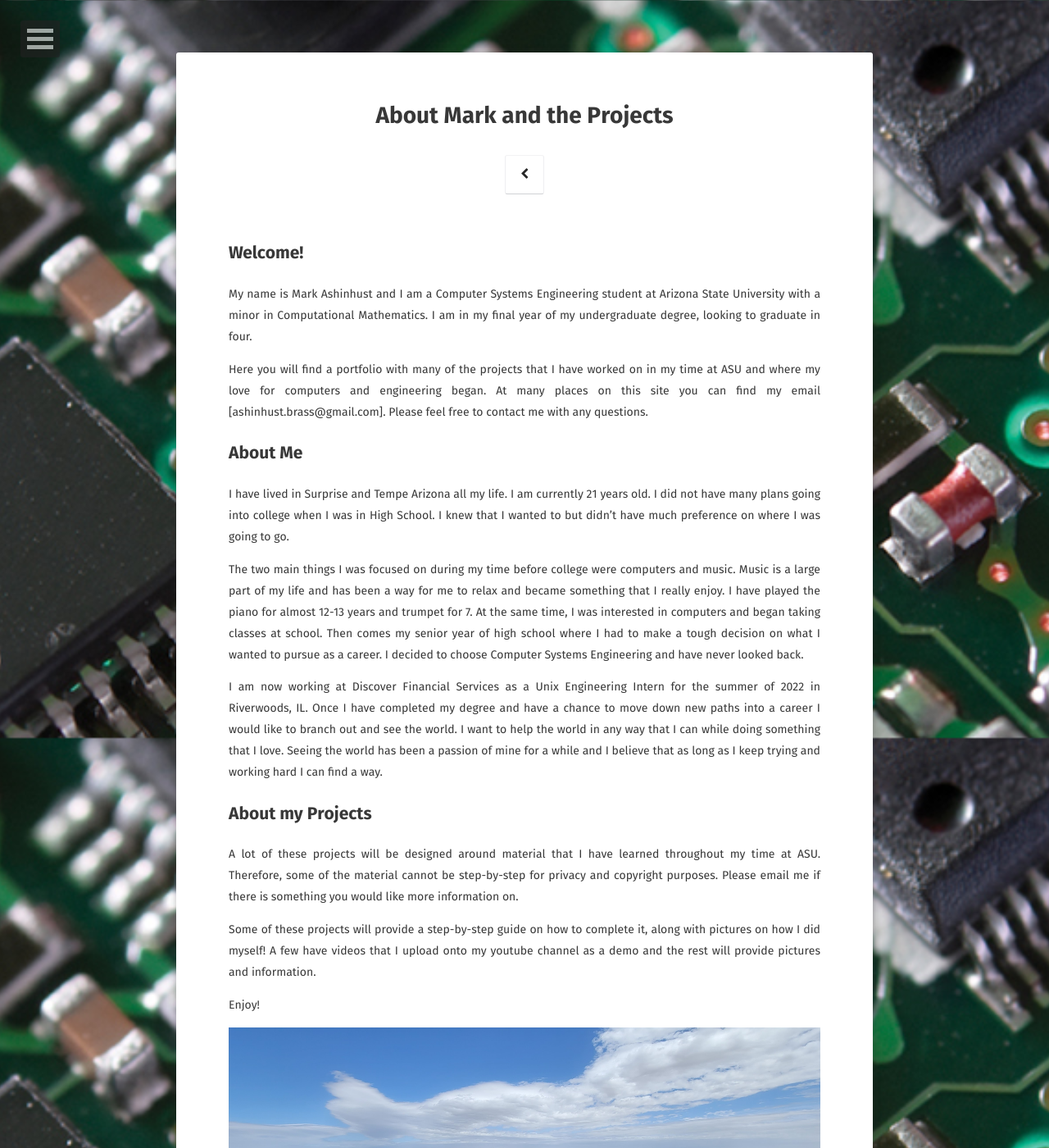
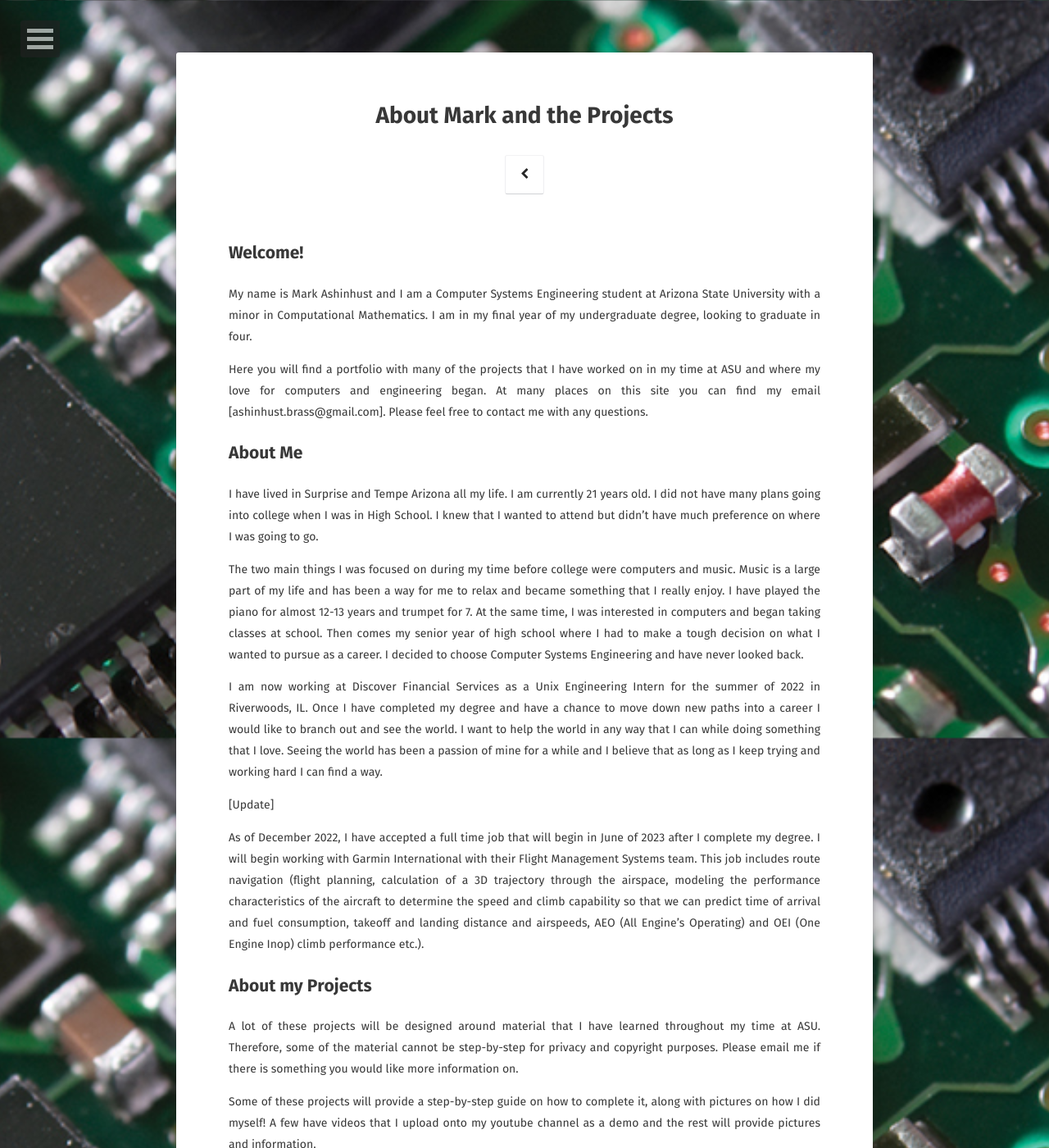
Before and after one commit to Markay12/MarkInfo-Projects, a Jekyll site: the page built from about/index.md, in a window 1280 px wide and 1400 px high. Shown: the whole window at 82% size. Built offline with Jekyll 4.4.1, drawn with Linux system fonts in a browser that asks for light colours; some web fonts are replaced.

Commit message:
update bio

```diff
--- a/about/index.md
+++ b/about/index.md
@@ -14,11 +14,15 @@ Here you will find a portfolio with many of the projects that I have worked on i
 
 ## About Me
 
-I have lived in Surprise and Tempe Arizona all my life. I am currently 21 years old. I did not have many plans going into college when I was in High School. I knew that I wanted to but didn't have much preference on where I was going to go.
+I have lived in Surprise and Tempe Arizona all my life. I am currently 21 years old. I did not have many plans going into college when I was in High School. I knew that I wanted to attend but didn't have much preference on where I was going to go.
 
 The two main things I was focused on during my time before college were computers and music. Music is a large part of my life and has been a way for me to relax and became something that I really enjoy. I have played the piano for almost 12-13 years and trumpet for 7. At the same time, I was interested in computers and began taking classes at school. Then comes my senior year of high school where I had to make a tough decision on what I wanted to pursue as a career. I decided to choose Computer Systems Engineering and have never looked back.
 
 I am now working at Discover Financial Services as a Unix Engineering Intern for the summer of 2022 in Riverwoods, IL. Once I have completed my degree and have a chance to move down new paths into a career I would like to branch out and see the world. I want to help the world in any way that I can while doing something that I love. Seeing the world has been a passion of mine for a while and I believe that as long as I keep trying and working hard I can find a way.
+
+[Update]
+
+As of December 2022, I have accepted a full time job that will begin in June of 2023 after I complete my degree. I will begin working with Garmin International with their Flight Management Systems team. This job includes route navigation (flight planning, calculation of a 3D trajectory through the airspace, modeling the performance characteristics of the aircraft to determine the speed and climb capability so that we can predict time of arrival and fuel consumption, takeoff and landing distance and airspeeds, AEO (All Engine's Operating) and OEI (One Engine Inop) climb performance etc.).
 
 ## About my Projects
 
```
